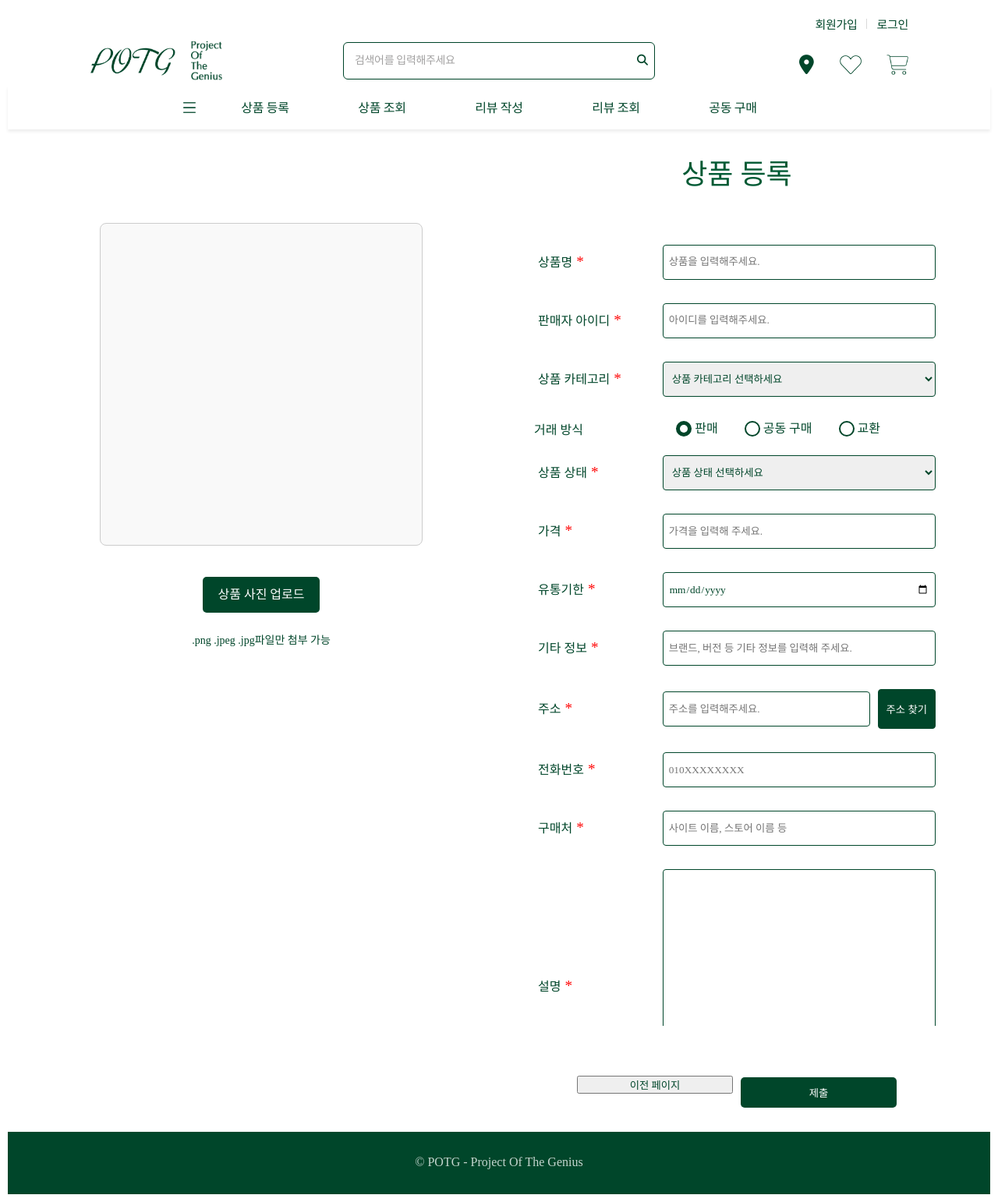
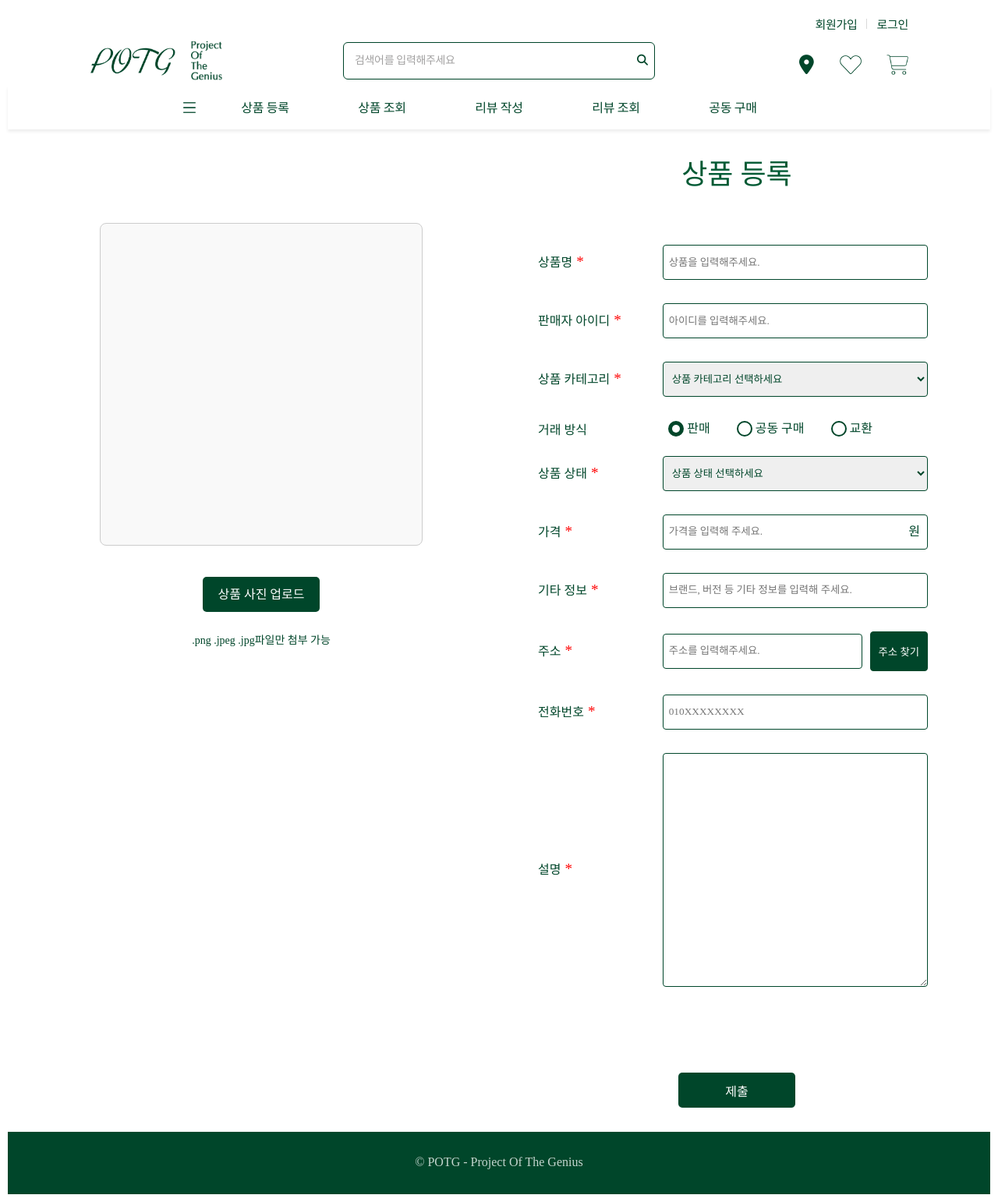
Before and after one commit to HongYeonLee/POTG, a Flask app: page /registerItem in a window 1280 px wide. Shown: the whole page at 78% size. Run offline with Flask 3, Linux system fonts and the light colour scheme; some libraries are stand-ins or nearby versions; some web fonts are replaced.

Commit message:
fix: registerItem 관련 파일 복구

```diff
--- a/POTG/static/registerItemStyle.css
+++ b/POTG/static/registerItemStyle.css
@@ -12,18 +12,18 @@
 
 .form-container {
     display: flex;
-    flex-wrap: wrap; /* Allow wrapping for responsiveness */
+    flex-wrap: wrap;
     width: 100%;
     max-width: 1200px;
     border-radius: 20px;
     overflow: hidden;
-    margin: 0 auto; /* Center-align the container */
+    margin: 0 auto;
 }
 
 .input-container {
-    flex: 1 1 45%; /* Grow to fill space, base width 45% */
-    min-width: 300px; /* Avoid collapsing too narrow on smaller screens */
-    box-sizing: border-box; /* Includes padding in width */
+    flex: 1 1 45%;
+    min-width: 300px;
+    box-sizing: border-box;
     padding: 20px;
     overflow-y: auto;
 }
@@ -36,7 +36,7 @@
 }
 
 .input-group label {
-    min-width: 150px; /* Ensure labels are consistent size */
+    min-width: 150px;
     margin-right: 10px;
     text-align: left;
 }
@@ -46,8 +46,8 @@ input[type="date"],
 select,
 textarea {
     flex: 1;
-    width: 100%; /* Full width within container constraints */
-    max-width: 600px; /* Preserved for design intention */
+    width: 100%;
+    max-width: 600px;
     height: 45px;
     border: 1px solid rgb(0, 70, 42);
     border-radius: 4px;
@@ -72,7 +72,7 @@ textarea {
 input[type="submit"],
 .file-upload-button {
     margin-top: 20px;
-    padding: 10px 10px; /* Ensure the same padding for both buttons */
+    padding: 10px 10px;
     background-color: rgb(0, 70, 42);
     color: white;
     border: none;
@@ -80,11 +80,10 @@ input[type="submit"],
     cursor: pointer;
     text-align: center;
     display: inline-block;
-    width: 150px; /* Set this width to match visuals for both buttons */
-    white-space: nowrap; /* Prevent text wrapping */
+    width: 150px;
+    white-space: nowrap;
 }
 
-/* Unified hover effect for both buttons */
 input[type="submit"]:hover,
 .file-upload-button:hover {
     background-color: rgb(255, 255, 255);
@@ -190,29 +189,29 @@ textarea {
 .right-column {
     flex: 1;
     margin-left: 20px;
-    height: 100vh; /* Viewport height to fill the screen */
+    height: 100vh;
     position: relative;
     padding: 20px;
     box-sizing: border-box;
     display: flex;
     flex-direction: column;
-    justify-content: space-between; /* Ensure space distribution */
+    justify-content: space-between;
 }
 
 .scrollable-content {
-    max-height: calc(100vh - 150px); /* Adjust the subtraction amount to allow for more space */
+    max-height: calc(100vh - 150px);
     overflow-y: auto;
-    padding-right: 10px; /* Optional: padding for scrollbar space */
-    margin-bottom: 20px; /* Optional: space between content and submit button */
+    padding-right: 10px;
+    margin-bottom: 20px;
 }
 .left-column {
     flex: 1;
     display: flex;
     flex-direction: column;
-    justify-content: center; /* Center vertically */
-    align-items: center; /* Center horizontally */
+    justify-content: center;
+    align-items: center;
     padding: 20px;
-    height: 100%; /* Ensure it fills the available space */
+    height: 100%;
     margin-top: 50px;
 }
 
@@ -314,10 +313,10 @@ textarea {
     pointer-events: none;
 }
 
-/* Responsive Media Queries for Flexibility */
+
 @media only screen and (max-width: 700px) {
     .input-container {
-        flex: 1 1 100%; /* Stacks to full width on smaller screens */
+        flex: 1 1 100%;
     }
 }
 
@@ -330,9 +329,9 @@ textarea {
 
 
 .button-base {
-    padding: 10px 10px; /* Consistent padding */
-    width: 150px; /* Consistent width */
-    height: 45px; /* Consistent height for uniformity */
+    padding: 10px 10px;
+    width: 150px;
+    height: 45px;
     background-color: rgb(0, 70, 42);
     color: white;
     border: none;
@@ -340,7 +339,7 @@ textarea {
     cursor: pointer;
     text-align: center;
     display: inline-block;
-    white-space: nowrap; /* Prevent text wrapping */
+    white-space: nowrap;
     font-size: 16px;
 }
 
--- a/POTG/templates/registerItem.html
+++ b/POTG/templates/registerItem.html
@@ -17,7 +17,7 @@
                         </a>
                     </div>
                 </div>
-                <label for="fileUpload" class="file-upload-button">상품 사진 업로드</label>
+                <label for="fileUpload" class="button-base file-upload-button">상품 사진 업로드</label>
                 <input type="file" name="fileUpload" id="fileUpload" accept=".png, .jpeg .jpg" style="display: none;"
                     onchange="previewImage(event)">
                 <br>
@@ -28,16 +28,18 @@
             <div style="text-align: center; font-size: 36px; color: rgb(0, 90, 52); margin-bottom: 40px;">
                 상품 등록
             </div>
+
+            <div class="scrollable-content"> <!-- Start of scrollable area -->
+                <!-- All form fields here -->
                 <div class="input-container">
                     <div class="input-group">
                         <label for="name">상품명</label>
-                    <input type="text" name="name" id="name" placeholder ="상품을 입력해주세요." required>
+                        <input type="text" name="name" id="name" placeholder="상품을 입력해주세요." required>
                     </div>
 
                     <div class="input-group">
                         <label>판매자 아이디</label>
-                    <!-- <span>potg</span> -->
-                    <input type = "text" name = "seller" id = "seller" placeholder ="아이디를 입력해주세요." required>
+                        <input type="text" name="seller" id="seller" placeholder="아이디를 입력해주세요." required>
                     </div>
 
                     <div class="input-group">
@@ -50,20 +52,19 @@
                             <option value="home">가공식품</option>
                             <option value="fruit">과일 채소</option>
                             <option value="food">냉동식품</option>
-                        <option value="gift card">기프티콘</option>
                             <option value="etc">기타</option>
                         </select>
                     </div>
 
                     <div class="input-group-radio">
-                    <label><span style="position: relative;left:-5px;">거래 방식</span></label>
-                    <div class = "radioBtnBox">
+                        <label><span style="position: relative;left: 0px;">거래 방식</span></label>
+                        <div class="radioBtnBox">
                             <input type="radio" name="method" id="option1" value="sell" checked>
-                        <label for="option1"><span class = "radioText">판매</span></label>
+                            <label for="option1"><span class="radioText">판매</span></label>
                             <input type="radio" name="method" id="option2" value="co-buy">
-                        <label for="option2"><span class = "radioText">공동 구매</span></label>
+                            <label for="option2"><span class="radioText">공동 구매</span></label>
                             <input type="radio" name="method" id="option3" value="exchange">
-                        <label for="option3"><span class = "radioText">교환</span></label>
+                            <label for="option3"><span class="radioText">교환</span></label>
                         </div>
                     </div>
 
@@ -80,14 +81,12 @@
 
                     <div class="input-group">
                         <label for="price">가격</label>
-                    <input type="text" placeholder="가격을 입력해 주세요." name="price" id="price" required>
+                        <div class="input-with-currency">
+                            <input type="text" placeholder="가격을 입력해 주세요." name="price" id="price" required oninput="this.value = this.value.replace(/[^0-9.]/g, '').replace(/(\..*)\./g, '$1');"
+                            class="inputInner" value>
+                            <span class="currency">원</span>
                         </div>
-
-                <div class="input-group">
-                    <label for="date">유통기한</label>
-                    <input type="date" name="date" id="date">
                     </div>
-
                     <div class="input-group">
                         <label for="info">기타 정보</label>
                         <input type="text" placeholder="브랜드, 버전 등 기타 정보를 입력해 주세요." name="info" id="info" required>
@@ -96,20 +95,16 @@
                     <div class="input-group address-input">
                         <label for="address">주소</label>
                         <div class="address-container">
-                        <input type="text" name = "address" id="address" placeholder="주소를 입력해주세요.">
-                        <!-- <input type="text" id="address" placeholder="주소 찾기 버튼을 누르세요." readonly> -->
+                            <input type="text" name="address" id="address" placeholder="주소를 입력해주세요.">
                             <button type="button" class="address-button" onclick="fetchAddress()">주소 찾기</button>
                         </div>
                     </div>
 
                     <div class="input-group">
                         <label for="phone">전화번호</label>
-                    <input type="text" placeholder="010XXXXXXXX" name="phone" id="phone" required>
-                </div>
-
-                <div class="input-group">
-                    <label for="purchase">구매처</label>
-                    <input type="text" placeholder="사이트 이름, 스토어 이름 등" name="purchase" id="purchase" required>
+                        <input type="text" placeholder="010XXXXXXXX" name="phone" id="phone" required
+                            oninput="this.value = this.value.replace(/[^0-9.]/g, '').replace(/(\..*)\./g, '$1');"
+                            class="inputInner" value>
                     </div>
 
                     <div class="input-group">
@@ -117,18 +112,17 @@
                         <textarea name="details" id="description" rows="5" required></textarea>
                     </div>
                 </div>
-            <br>
+            </div>
+
             <div class="button-container">
-                <input type="button" value="이전 페이지" class="button button-old">
-                <input type="submit" value="제출" class="button button-new">
-            </div>
+                <input type="submit" value="제출" class="button-base button-new">
             </div>
         </div>
     </form>
 </div>
-<div class = "footerBox">
-    <div id = "footer" class = "footerBox2">
-        <span class = "footerText">© POTG - Project Of The Genius</span>
+<div class="footerBox">
+    <div id="footer" class="footerBox2">
+        <span class="footerText">© POTG - Project Of The Genius</span>
     </div>
 </div>
 <script src="https://t1.daumcdn.net/mapjsapi/bundle/postcode/prod/postcode.v2.js"></script>
```
Lines whose indentation alone changed are shown as unchanged.
